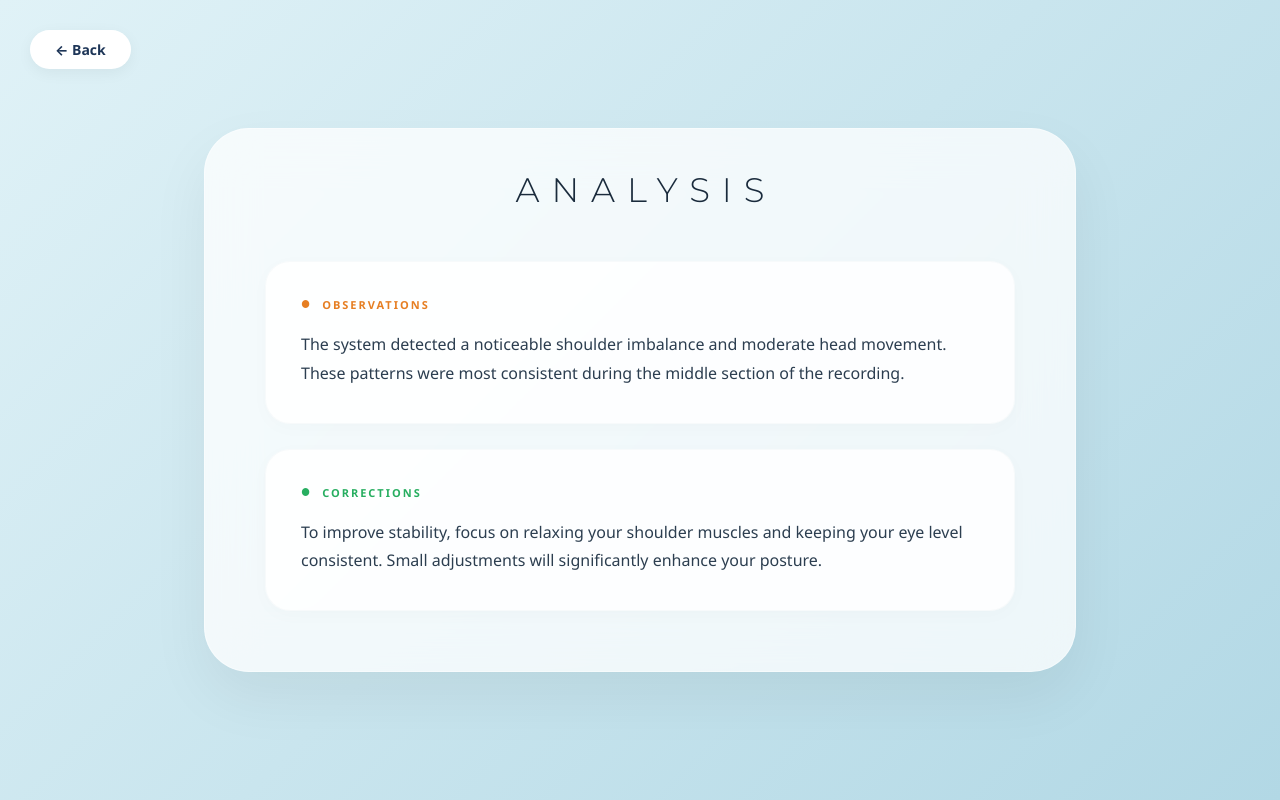
After one commit to zmiiovskyi/feducia, a Django app: page /analytics/ in a window 1280 px wide. The commit adds this page. Run offline with Django 5.2, Linux system fonts and the light colour scheme.

Commit message:
analytics

```diff
--- /dev/null
+++ b/feducia_project/recordings/templates/recordings/analytics.html
@@ -0,0 +1,146 @@
+<!DOCTYPE html>
+<html lang="en">
+<head>
+    <meta charset="UTF-8">
+    <meta name="viewport" content="width=device-width, initial-scale=1.0">
+    <title>Analysis Report — FIDUCIA</title>
+    <link href="https://fonts.googleapis.com/css2?family=Montserrat:wght@300&display=swap" rel="stylesheet">
+    <style>
+        :root {
+            --bg-gradient: linear-gradient(135deg, #e0f2f7 0%, #b2d8e5 100%);
+            --glass-white: rgba(255, 255, 255, 0.75);
+            --text-blue: #1a2b3c;
+            --muted-text: #7f8c8d;
+        }
+
+        body {
+            margin: 0;
+            padding: 40px 0;
+            font-family: 'Segoe UI', system-ui, -apple-system, sans-serif;
+            background: var(--bg-gradient);
+            min-height: 100vh;
+            display: flex;
+            justify-content: center;
+            align-items: center;
+            box-sizing: border-box;
+        }
+
+        .back-btn {
+            position: absolute;
+            top: 30px;
+            left: 30px;
+            background: white;
+            padding: 10px 25px;
+            border-radius: 20px;
+            text-decoration: none;
+            color: #1d3557;
+            font-weight: bold;
+            font-size: 14px;
+            box-shadow: 0 4px 15px rgba(0,0,0,0.05);
+            transition: 0.3s;
+            z-index: 10;
+        }
+
+        .back-btn:hover {
+            transform: translateY(-2px);
+        }
+
+        .feedback-container {
+            width: 750px;
+            background: var(--glass-white);
+            border-radius: 45px;
+            padding: 40px 60px 60px 60px;
+            text-align: center;
+            box-shadow: 0 25px 60px rgba(0,0,0,0.06);
+            /* Ефект розмиття заднього фону */
+            backdrop-filter: blur(25px);
+            -webkit-backdrop-filter: blur(25px);
+            border: 1px solid rgba(255, 255, 255, 0.4);
+        }
+
+        .header h1 {
+            font-family: 'Montserrat', sans-serif;
+            font-size: 34px;
+            font-weight: 300;
+            color: #1a2b3c;
+            text-transform: uppercase;
+            letter-spacing: 12px;
+            margin: 0 0 50px 0;
+            padding-left: 12px;
+        }
+        .analysis-section {
+            display: flex;
+            flex-direction: column;
+            gap: 25px;
+        }
+
+        .info-box {
+            background: rgba(255, 255, 255, 0.85);
+            padding: 35px;
+            border-radius: 25px;
+            text-align: left;
+            box-shadow: 0 4px 20px rgba(0,0,0,0.02);
+            border: 1px solid rgba(241, 245, 248, 0.5);
+        }
+
+        .info-box h3 {
+            font-size: 11px;
+            text-transform: uppercase;
+            margin-top: 0;
+            margin-bottom: 18px;
+            letter-spacing: 2px;
+            display: flex;
+            align-items: center;
+            gap: 10px;
+            font-weight: 600;
+            color: var(--muted-text);
+        }
+
+        .info-box p {
+            font-size: 16px;
+            line-height: 1.8;
+            margin: 0;
+            color: #2c3e50;
+        }
+
+        .observations h3 { color: #e67e22; }
+        .corrections h3 { color: #27ae60; }
+
+        .observations h3::before,
+        .corrections h3::before {
+            content: '●';
+            font-size: 10px;
+        }
+
+    </style>
+</head>
+<body>
+
+    <a href="#" class="back-btn">← Back</a>
+
+    <div class="feedback-container">
+        <div class="header">
+            <h1>Analysis</h1>
+        </div>
+
+        <div class="analysis-section">
+            <div class="info-box observations">
+                <h3>Observations</h3>
+                <p>
+                    The system detected a noticeable shoulder imbalance and moderate head movement.
+                    These patterns were most consistent during the middle section of the recording.
+                </p>
+            </div>
+
+            <div class="info-box corrections">
+                <h3>Corrections</h3>
+                <p>
+                    To improve stability, focus on relaxing your shoulder muscles and keeping your
+                    eye level consistent. Small adjustments will significantly enhance your posture.
+                </p>
+            </div>
+        </div>
+    </div>
+
+</body>
+</html>
--- a/feducia_project/recordings/urls.py
+++ b/feducia_project/recordings/urls.py
@@ -6,4 +6,6 @@ app_name = "recordings"
 urlpatterns = [
     path('recording/', views.recording_view, name='record'),
     path('save-recording/', views.save_recording_view, name='save_recording'),
+    path("analytics/", views.analytics_view, name="analytics"),
+    path("loading/", views.loading_view, name="loading"),
 ]
--- a/feducia_project/recordings/views.py
+++ b/feducia_project/recordings/views.py
@@ -20,3 +20,14 @@ def save_recording_view(request):
             'status': 'success',
             'id': session.id
         })
+
+def loading_view(request):
+    return render(
+        request,
+        "dashboard/loading_menu.html",)
+
+def analytics_view(request):
+    return render(
+        request,
+        "recordings/analytics.html",
+    )
```
Also changed, not shown: feducia_project/dashboard/templates/dashboard/loading_menu.html (+39 -51 lines), feducia_project/recordings/templates/recordings/recording.html (+11 -0 lines).
